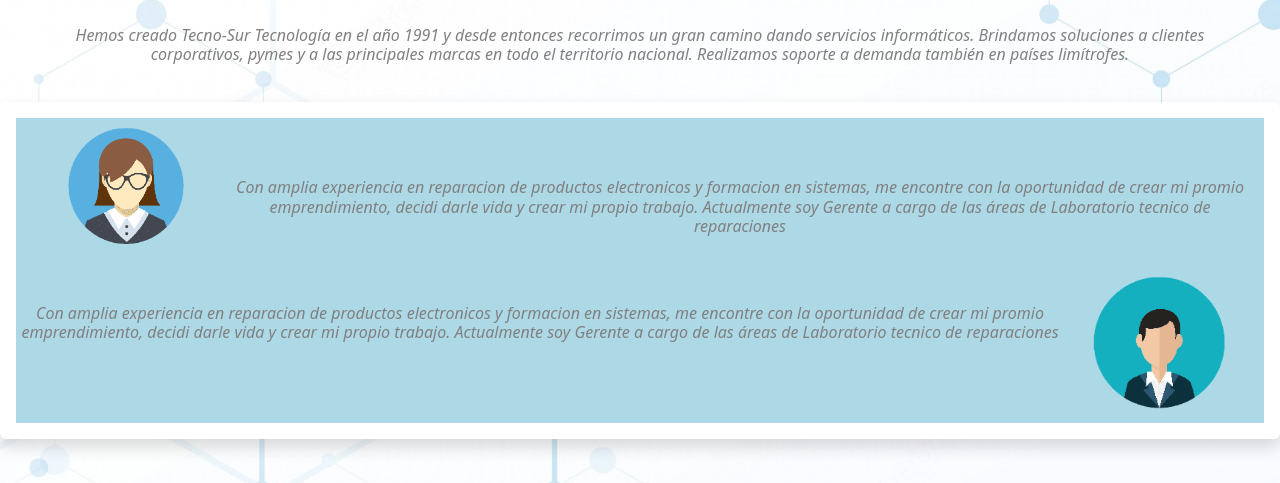
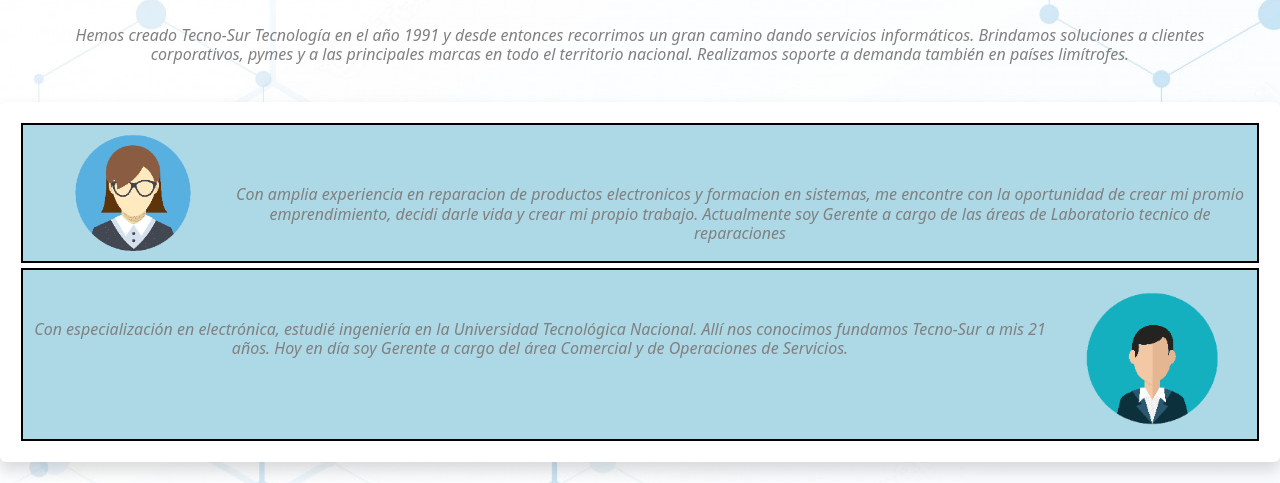
Before and after one commit to pablochark/tp, a plain HTML site: page pages/nosotros.html in a window 1280 px wide. Shown: the part 214-697 px from the top of the page. Drawn offline with nearby package versions, Linux system fonts and the light colour scheme.

Commit message:
Agregando detalles para entrega final

```diff
--- a/css/style.scss
+++ b/css/style.scss
@@ -133,6 +133,7 @@ label {
                 background-color: rgba(250, 250, 250, 0.5);
                 margin-right: 65%;
                 width: 500px;
+
                 }
         }
     .mapa {
@@ -181,6 +182,8 @@ label {
         padding: 10px;
         background-color: lightblue;
         display: flex;
+        border: black 2px solid;
+        margin: 5px;
             .gerente-primero {
                 width: 200px;
             }
@@ -192,6 +195,8 @@ label {
             background-color: lightblue;
             display: flex;
             flex-direction: row-reverse;
+            border: black 2px solid;
+            margin: 5px;
                 .gerente-segundo {
                     width: 200px;
                 }
--- a/pages/nosotros.html
+++ b/pages/nosotros.html
@@ -56,18 +56,17 @@
   <nav class="descripcion-nosotros">
     <div class="descripcion-contenedor shadow p-3 mb-5 bg-body rounded">
       <div class="nosotrosPrimero">
-        <img class="gerente-primero" src="/assets/avatar_2.png" alt=".." >
+        <img class="gerente-primero" src="/assets/avatar_2.png" alt="..">
         <h1 class="texto-gerenta">Con amplia experiencia en reparacion de productos electronicos y formacion en
           sistemas, me encontre con la
           oportunidad de crear mi promio emprendimiento, decidi darle vida y crear mi propio trabajo. Actualmente soy
           Gerente a cargo de las áreas de Laboratorio tecnico de reparaciones </h1>
       </div>
       <div class="nosotrosSegundo">
-        <img class="gerente-segundo" src="/assets/avatar.png" alt=".." >
-        <h1 class="texto-gerente">Con amplia experiencia en reparacion de productos electronicos y formacion en
-          sistemas, me encontre con la
-          oportunidad de crear mi promio emprendimiento, decidi darle vida y crear mi propio trabajo. Actualmente soy
-          Gerente a cargo de las áreas de Laboratorio tecnico de reparaciones </h1>
+        <img class="gerente-segundo" src="/assets/avatar.png" alt="..">
+        <h1 class="texto-gerente">Con especialización en electrónica, estudié ingeniería en la Universidad Tecnológica
+          Nacional. Allí nos conocimos fundamos Tecno-Sur a mis 21 años.
+          Hoy en día soy Gerente a cargo del área Comercial y de Operaciones de Servicios. </h1>
       </div>
     </div>
   </nav>
```
Also changed, not shown: css/style.css, 1 other file.
